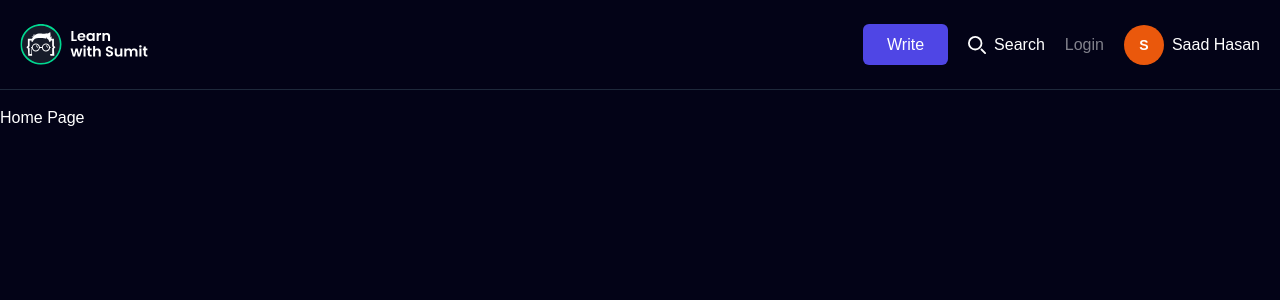
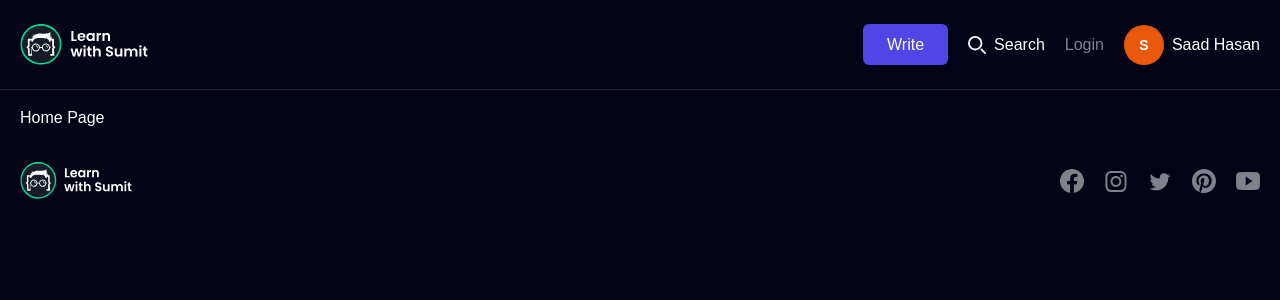
Before and after one commit to momin-riyadh/rnext-assignment-5, a React (Vite) app: page / in a window 1280 px wide. Shown: the top 300 px of the page. Built offline with nearby package versions, Linux system fonts and the light colour scheme.

Commit message:
fix and deploy  footer components

```diff
--- a/package.json
+++ b/package.json
@@ -12,6 +12,7 @@
   "dependencies": {
     "react": "^18.2.0",
     "react-dom": "^18.2.0",
+    "react-hook-form": "^7.51.0",
     "react-router-dom": "^6.22.3"
   },
   "devDependencies": {
--- /dev/null
+++ b/src/components/common/Footer.jsx
@@ -0,0 +1,120 @@
+import LOGO from '../../assets/logo.svg'
+import {Link} from "react-router-dom";
+
+function Footer() {
+    return (
+        <footer className="my-6 md:my-8 bg-[#030317]">
+            <div className="container mx-auto flex items-center justify-between">
+                <Link to="/">
+                    <img className="w-28" src={LOGO} alt="lws"/>
+                </Link>
+                <ul className="flex items-center space-x-5">
+                    <li className="text-center">
+                        <a className="text-white/50 hover:text-white transition-all duration-200" href="#">
+                            <svg
+                                height="24"
+                                version="1.1"
+                                viewBox="0 0 512 512"
+                                xmlSpace="preserve"
+                                xmlns="http://www.w3.org/2000/svg"
+                                xmlns:serif="http://www.serif.com/"
+                                xmlns:xlink="http://www.w3.org/1999/xlink"
+                                fill="currentColor"
+                            >
+                <path
+                    d="M512,257.555c0,-141.385 -114.615,-256 -256,-256c-141.385,0 -256,114.615 -256,256c0,127.777 93.616,233.685 216,252.89l0,-178.89l-65,0l0,-74l65,0l0,-56.4c0,-64.16 38.219,-99.6 96.695,-99.6c28.009,0 57.305,5 57.305,5l0,63l-32.281,0c-31.801,0 -41.719,19.733 -41.719,39.978l0,48.022l71,0l-11.35,74l-59.65,0l0,178.89c122.385,-19.205 216,-125.113 216,-252.89Z"
+                />
+              </svg>
+                        </a>
+                    </li>
+                    <li className="text-center">
+                        <a className="text-white/50 hover:text-white transition-all duration-200" href="#">
+                            <svg
+                                width="24"
+                                height="24"
+                                fill="currentColor"
+                                version="1.1"
+                                id="Layer_1"
+                                xmlns="http://www.w3.org/2000/svg"
+                                xmlns:xlink="http://www.w3.org/1999/xlink"
+                                x="0px"
+                                y="0px"
+                                viewBox="0 0 56.7 56.7"
+                                xml:space="preserve"
+                            >
+                <path
+                    d="M28.2,16.7c-7,0-12.8,5.7-12.8,12.8s5.7,12.8,12.8,12.8S41,36.5,41,29.5S35.2,16.7,28.2,16.7z M28.2,37.7 c-4.5,0-8.2-3.7-8.2-8.2s3.7-8.2,8.2-8.2s8.2,3.7,8.2,8.2S32.7,37.7,28.2,37.7z"
+                />
+                                <circle cx="41.5" cy="16.4" r="2.9"/>
+                                <path
+                                    d="M49,8.9c-2.6-2.7-6.3-4.1-10.5-4.1H17.9c-8.7,0-14.5,5.8-14.5,14.5v20.5c0,4.3,1.4,8,4.2,10.7c2.7,2.6,6.3,3.9,10.4,3.9
+								h20.4c4.3,0,7.9-1.4,10.5-3.9c2.7-2.6,4.1-6.3,4.1-10.6V19.3C53,15.1,51.6,11.5,49,8.9z M48.6,39.9c0,3.1-1.1,5.6-2.9,7.3
+								s-4.3,2.6-7.3,2.6H18c-3,0-5.5-0.9-7.3-2.6C8.9,45.4,8,42.9,8,39.8V19.3c0-3,0.9-5.5,2.7-7.3c1.7-1.7,4.3-2.6,7.3-2.6h20.6
+								c3,0,5.5,0.9,7.3,2.7c1.7,1.8,2.7,4.3,2.7,7.2V39.9L48.6,39.9z"
+                                />
+              </svg>
+                        </a>
+                    </li>
+                    <li className="text-center">
+                        <a className="text-white/50 hover:text-white transition-all duration-200" href="#">
+                            <svg
+                                height="24"
+                                id="Layer_1"
+                                version="1.1"
+                                viewBox="0 0 56.693 56.693"
+                                width="24"
+                                xmlSpace="preserve"
+                                xmlns="http://www.w3.org/2000/svg"
+                                xmlns:xlink="http://www.w3.org/1999/xlink"
+                                fill="currentColor"
+                            >
+                <path
+                    d="M52.837,15.065c-1.811,0.805-3.76,1.348-5.805,1.591c2.088-1.25,3.689-3.23,4.444-5.592c-1.953,1.159-4.115,2-6.418,2.454  c-1.843-1.964-4.47-3.192-7.377-3.192c-5.581,0-10.106,4.525-10.106,10.107c0,0.791,0.089,1.562,0.262,2.303  c-8.4-0.422-15.848-4.445-20.833-10.56c-0.87,1.492-1.368,3.228-1.368,5.082c0,3.506,1.784,6.6,4.496,8.412  c-1.656-0.053-3.215-0.508-4.578-1.265c-0.001,0.042-0.001,0.085-0.001,0.128c0,4.896,3.484,8.98,8.108,9.91  c-0.848,0.23-1.741,0.354-2.663,0.354c-0.652,0-1.285-0.063-1.902-0.182c1.287,4.015,5.019,6.938,9.441,7.019  c-3.459,2.711-7.816,4.327-12.552,4.327c-0.815,0-1.62-0.048-2.411-0.142c4.474,2.869,9.786,4.541,15.493,4.541  c18.591,0,28.756-15.4,28.756-28.756c0-0.438-0.009-0.875-0.028-1.309C49.769,18.873,51.483,17.092,52.837,15.065z"
+                />
+              </svg>
+                        </a>
+                    </li>
+                    <li className="text-center">
+                        <a className="text-white/50 hover:text-white transition-all duration-200" href="#">
+                            <svg
+                                height="24"
+                                version="1.1"
+                                viewBox="0 0 512 512"
+                                width="100%"
+                                xmlSpace="preserve"
+                                xmlns="http://www.w3.org/2000/svg"
+                                xmlns:serif="http://www.serif.com/"
+                                xmlns:xlink="http://www.w3.org/1999/xlink"
+                                fill="currentColor"
+                            >
+                <path
+                    d="M255.998,0.001c-141.384,0 -255.998,114.617 -255.998,255.998c0,108.456 67.475,201.171 162.707,238.471c-2.24,-20.255 -4.261,-51.405 0.889,-73.518c4.65,-19.978 30.018,-127.248 30.018,-127.248c0,0 -7.659,-15.334 -7.659,-38.008c0,-35.596 20.632,-62.171 46.323,-62.171c21.839,0 32.391,16.399 32.391,36.061c0,21.966 -13.984,54.803 -21.203,85.235c-6.03,25.482 12.779,46.261 37.909,46.261c45.503,0 80.477,-47.976 80.477,-117.229c0,-61.293 -44.045,-104.149 -106.932,-104.149c-72.841,0 -115.597,54.634 -115.597,111.095c0,22.004 8.475,45.596 19.052,58.421c2.09,2.535 2.398,4.758 1.776,7.343c-1.945,8.087 -6.262,25.474 -7.111,29.032c-1.117,4.686 -3.711,5.681 -8.561,3.424c-31.974,-14.884 -51.963,-61.627 -51.963,-99.174c0,-80.755 58.672,-154.915 169.148,-154.915c88.806,0 157.821,63.279 157.821,147.85c0,88.229 -55.629,159.232 -132.842,159.232c-25.94,0 -50.328,-13.476 -58.674,-29.394c0,0 -12.838,48.878 -15.95,60.856c-5.782,22.237 -21.382,50.109 -31.818,67.11c23.955,7.417 49.409,11.416 75.797,11.416c141.389,0 256.003,-114.612 256.003,-256.001c0,-141.381 -114.614,-255.998 -256.003,-255.998Z"
+                />
+              </svg>
+                        </a>
+                    </li>
+                    <li className="text-center">
+                        <a className="text-white/50 hover:text-white transition-all duration-200" href="#">
+                            <svg
+                                height="24"
+                                id="Layer_1"
+                                version="1.1"
+                                viewBox="0 0 512 512"
+                                xmlSpace="preserve"
+                                xmlns="http://www.w3.org/2000/svg"
+                                xmlns:xlink="http://www.w3.org/1999/xlink"
+                                fill="currentColor"
+                            >
+                <path
+                    d="M508.6,148.8c0-45-33.1-81.2-74-81.2C379.2,65,322.7,64,265,64c-3,0-6,0-9,0s-6,0-9,0c-57.6,0-114.2,1-169.6,3.6   c-40.8,0-73.9,36.4-73.9,81.4C1,184.6-0.1,220.2,0,255.8C-0.1,291.4,1,327,3.4,362.7c0,45,33.1,81.5,73.9,81.5   c58.2,2.7,117.9,3.9,178.6,3.8c60.8,0.2,120.3-1,178.6-3.8c40.9,0,74-36.5,74-81.5c2.4-35.7,3.5-71.3,3.4-107   C512.1,220.1,511,184.5,508.6,148.8z M207,353.9V157.4l145,98.2L207,353.9z"
+                />
+              </svg>
+                        </a>
+                    </li>
+                </ul>
+            </div>
+        </footer>
+    );
+}
+
+export default Footer;
--- a/src/pages/HomePage.jsx
+++ b/src/pages/HomePage.jsx
@@ -1,10 +1,17 @@
 import Header from "../components/common/Header.jsx";
+import Footer from "../components/common/Footer.jsx";
 
 function HomePage() {
     return (
         <div>
             <Header/>
-            <h1>Home Page</h1>
+            <main>
+                <div className="container">
+                    <h1>Home Page</h1>
+                </div>
+            </main>
+
+            <Footer/>
         </div>
     );
 }
```
Also changed, not shown: 1 other file (tests, documents, lock files or other folders).
